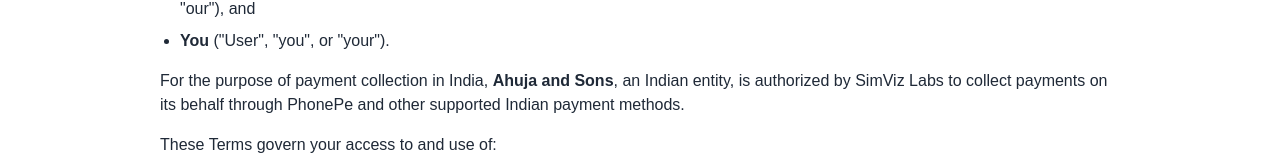
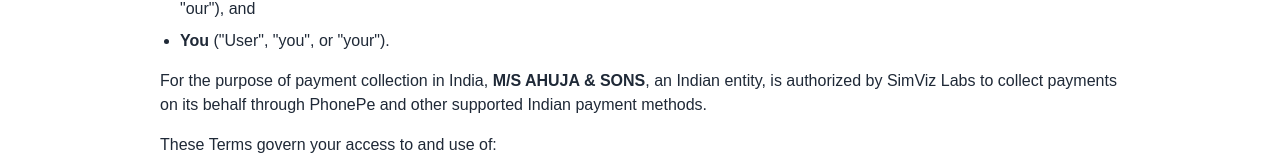
Before and after one commit to simvizlabs/simvizlabs-landing, a Next.js app: page /terms in a window 1280 px wide. Shown: the part 443-605 px from the top of the page. Built offline with nearby package versions, Linux system fonts and the light colour scheme; no server answers.

Commit message:
name change in privacy and terms

```diff
--- a/app/privacy/page.tsx
+++ b/app/privacy/page.tsx
@@ -37,7 +37,7 @@
               This Privacy Policy outlines the practices of <strong>SimViz Labs</strong>, a software and digital services brand operated from the United States (&quot;we&quot;, &quot;us&quot;, or &quot;our&quot;), regarding the collection, use, and disclosure of personal information when you use our Services.
             </p>
             <p className="mt-4">
-              For the purpose of payment collection in India, <strong>Ahuja and Sons</strong> acts as an authorized payment collection entity on behalf of SimViz Labs through PhonePe and other supported Indian payment methods.
+              For the purpose of payment collection in India, <strong>M/S AHUJA & SONS</strong> acts as an authorized payment collection entity on behalf of SimViz Labs through PhonePe and other supported Indian payment methods.
             </p>
             <p className="mt-4">
               This Privacy Policy applies to your use of:
--- a/app/terms/page.tsx
+++ b/app/terms/page.tsx
@@ -45,7 +45,7 @@
               </li>
             </ul>
             <p className="mt-4">
-              For the purpose of payment collection in India, <strong>Ahuja and Sons</strong>, an Indian entity, is authorized by SimViz Labs to collect payments on its behalf through PhonePe and other supported Indian payment methods.
+              For the purpose of payment collection in India, <strong>M/S AHUJA & SONS</strong>, an Indian entity, is authorized by SimViz Labs to collect payments on its behalf through PhonePe and other supported Indian payment methods.
             </p>
             <p className="mt-4">
               These Terms govern your access to and use of:
```
